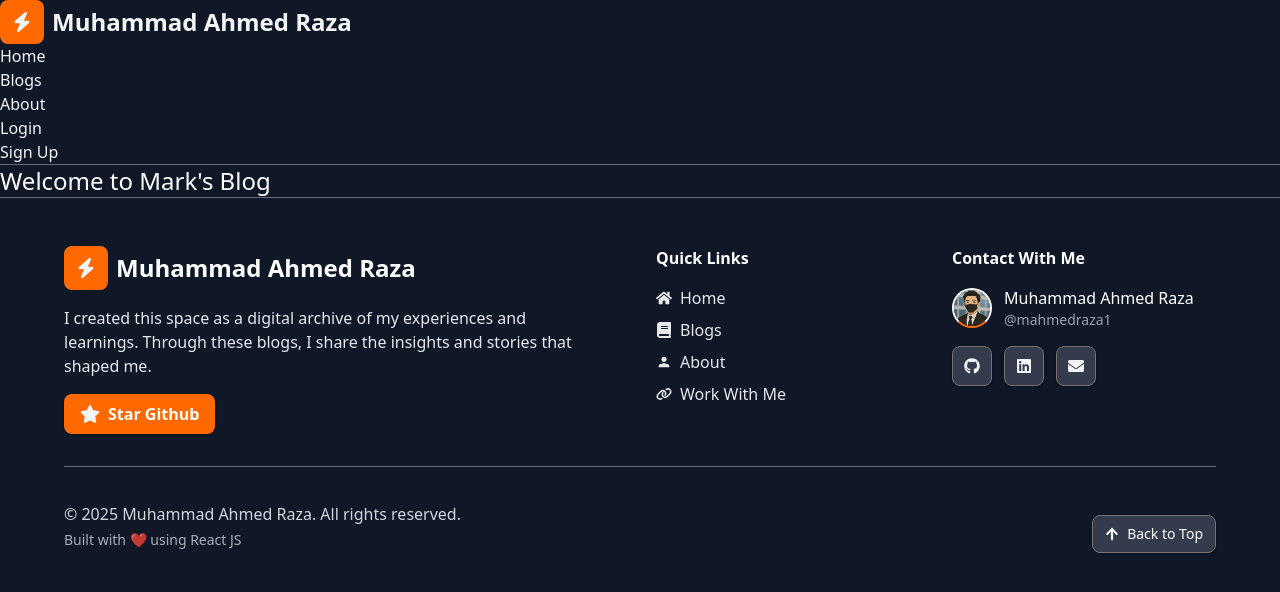
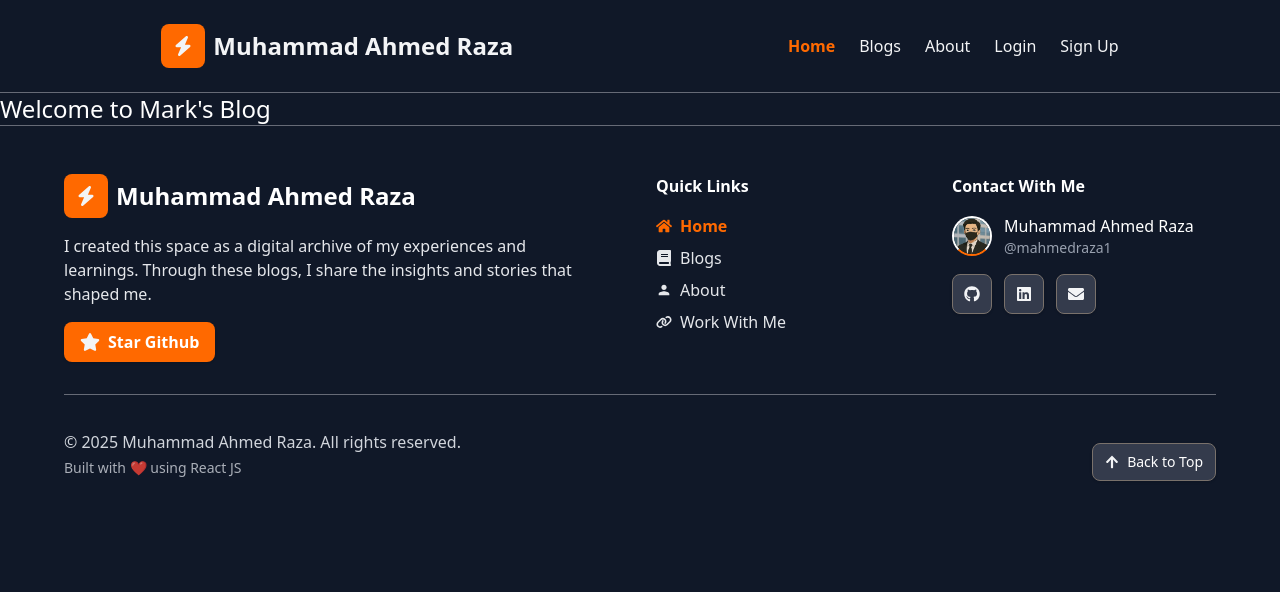
Before and after one commit to mahmedraza1/Blog, a React (Vite) app: page / in a window 1280 px wide. Shown: the top 592 px of the page. Built offline with nearby package versions, Linux system fonts and the light colour scheme; no server answers.

Commit message:
finish header, add button component

```diff
--- /dev/null
+++ b/src/components/Button.jsx
@@ -0,0 +1,14 @@
+import React from 'react'
+
+const Button = ({ children, type = 'button', className = '', bgColor = 'bg-orange-500', textColor = 'text-gray-100', ...props }) => {
+  return <button
+      type={type}
+      className={`${bgColor} ${textColor} ${className} flex items-center justify-center gap-2 bg-orange-500 hover:-translate-0.5 hover:bg-orange-500/90 transition-all duration-300 px-4 py-2 rounded-lg font-semibold shadow cursor-pointer`}
+      {...props}
+    >
+      {children}
+    </button>;
+
+}
+
+export default Button
--- a/src/components/Footer/Footer.jsx
+++ b/src/components/Footer/Footer.jsx
@@ -13,6 +13,7 @@ import { MdPerson } from "react-icons/md";
 import { NavLink } from "react-router-dom";
 
 const Footer = () => {
+
   return (
     <div className="w-full border-t border-t-gray-200/40 md:px-8 px-4 py-8 md:py-12">
       <div className="grid grid-cols-1 md:grid-cols-2 lg:grid-cols-4 max-w-6xl mx-auto mb-8 gap-8">
@@ -37,23 +38,23 @@ const Footer = () => {
         <div className="flex flex-col">
           <h3 className="text-white font-semibold mb-4">Quick Links</h3>
           <span className="flex flex-col gap-2">
-            <NavLink to="/">
-              <span className="flex items-center gap-2 text-gray-200 hover:text-orange-500">
+            <NavLink to="/" className={({isActive}) => isActive ? "text-orange-500 font-bold" : "text-gray-200 hover:text-orange-500"}>
+              <span className="flex items-center gap-2">
                 <FaHome /> Home
               </span>
             </NavLink>
-            <NavLink to="/blogs">
-              <span className="flex items-center gap-2 text-gray-200 hover:text-orange-500">
+            <NavLink to="/blogs" className={({isActive}) => isActive ? "text-orange-500 font-bold" : "text-gray-200 hover:text-orange-500"}>
+              <span className="flex items-center gap-2">
                 <FaBook /> Blogs
               </span>
             </NavLink>
-            <NavLink to="/about">
-              <span className="flex items-center gap-2 text-gray-200 hover:text-orange-500">
+            <NavLink to="/about" className={({isActive}) => isActive ? "text-orange-500 font-bold" : "text-gray-200 hover:text-orange-500"}>
+              <span className="flex items-center gap-2">
                 <MdPerson /> About
               </span>
             </NavLink>
-            <NavLink to="https://www.fiverr.com/mahmedraza1">
-              <span className="flex items-center gap-2 text-gray-200 hover:text-orange-500">
+            <NavLink to="https://www.fiverr.com/mahmedraza1" className={({isActive}) => isActive ? "text-orange-500 font-bold" : "text-gray-200 hover:text-orange-500"}>
+              <span className="flex items-center gap-2">
                 <FaLink /> Work With Me
               </span>
             </NavLink>
--- a/src/components/Header/Header.jsx
+++ b/src/components/Header/Header.jsx
@@ -5,6 +5,7 @@ import { logout } from "../../store/authslice";
 import { useNavigate } from "react-router-dom";
 import { FaBolt } from "react-icons/fa6";
 import { NavLink } from "react-router-dom";
+import Button from "../Button";
 
 const Header = () => {
   const authStatus = useSelector((state) => state.auth.status);
@@ -24,27 +25,37 @@ const Header = () => {
   ];
 
   return (
-    <header className="w-full text-gray-100 border-b border-gray-200/40">
-      <nav className="">
+    <header className="w-full text-gray-100 border-b border-gray-200/40 p-6">
+      <nav className="flex items-center justify-around">
         <NavLink to="/" className="flex items-center gap-2">
           <p className="bg-orange-500 hover:bg-orange-500/90 transition-all duration-300 rounded-lg p-3">
             <FaBolt className="text-gray-100 text-xl" />
           </p>
           <p className="text-2xl font-bold">Muhammad Ahmed Raza</p>
         </NavLink>
-        <ul>
+        <ul className="flex items-center gap-6">
           {navItems.map((item) =>
             item.active ? (
               <li key={item.label}>
                 <NavLink
                   to={item.path}
                   target={item.external ? "_blank" : "_self"}
+                  className={({ isActive }) =>
+                    isActive
+                      ? "text-orange-500 font-bold"
+                      : "text-gray-100 hover:text-orange-500"
+                  }
                 >
                   {item.label}
                 </NavLink>
               </li>
             ) : null
           )}
+          { authStatus && (
+            <li>
+              <LogoutBtn />
+            </li>
+          ) }
         </ul>
       </nav>
     </header>
```
